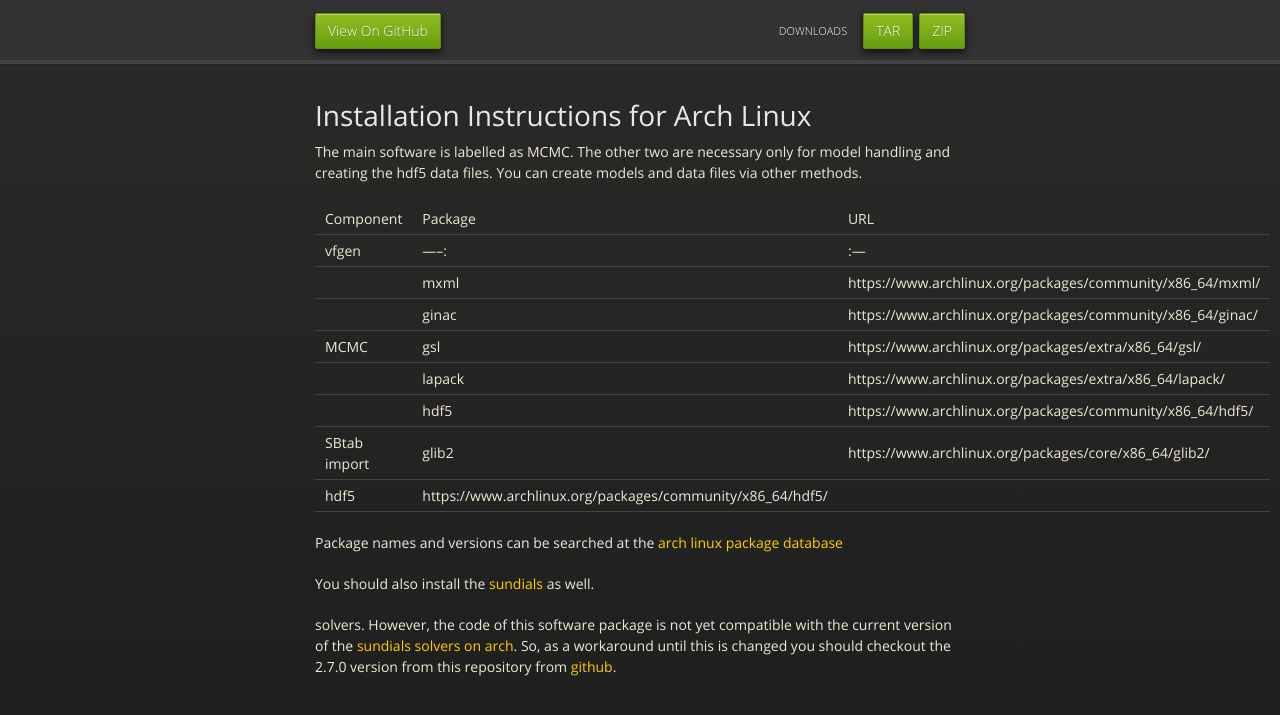
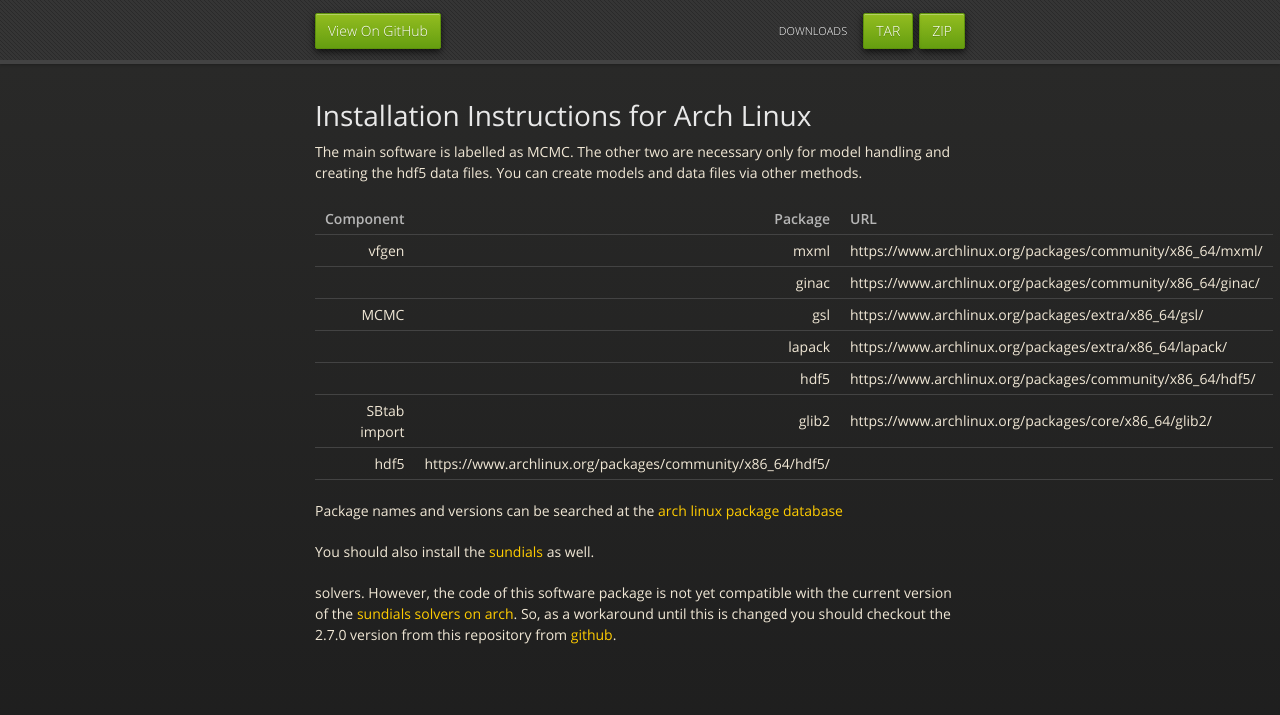
Before and after one commit to a-kramer/mcmc_clib, a Jekyll site: the page built from Arch.md, in a window 1280 px wide. Shown: the top 715 px of the page. Built offline with Jekyll 4.4.1, drawn with Linux system fonts in a browser that asks for light colours; nearby versions of some CDN libraries.

Commit message:
corrected table markdown

```diff
--- a/Arch.md
+++ b/Arch.md
@@ -10,8 +10,8 @@ only for model handling and creating the hdf5 data files. You can
 create models and data files via other methods.
 
 |Component|Package|URL|
-|vfgen|-----:|:---|
-||mxml|https://www.archlinux.org/packages/community/x86_64/mxml/|
+|--------:|------:|:--|
+|vfgen|mxml|https://www.archlinux.org/packages/community/x86_64/mxml/|
 ||ginac|https://www.archlinux.org/packages/community/x86_64/ginac/|
 |MCMC|gsl|https://www.archlinux.org/packages/extra/x86_64/gsl/|
 ||lapack|https://www.archlinux.org/packages/extra/x86_64/lapack/|
```
Also changed, not shown: ubuntu.md (+2 -2 lines).
